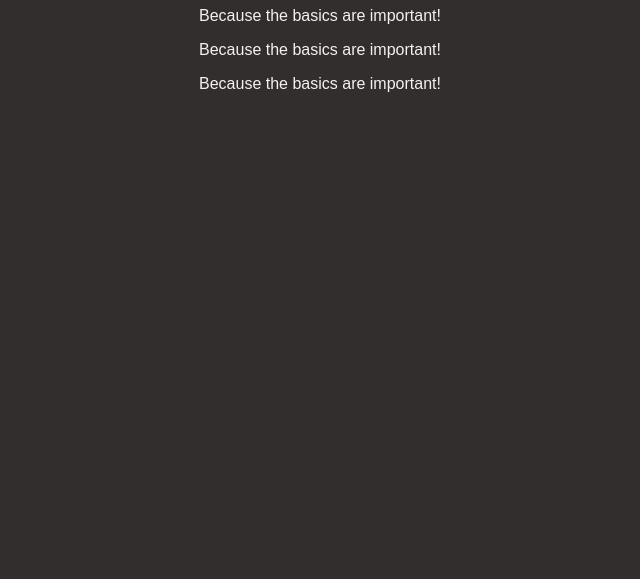
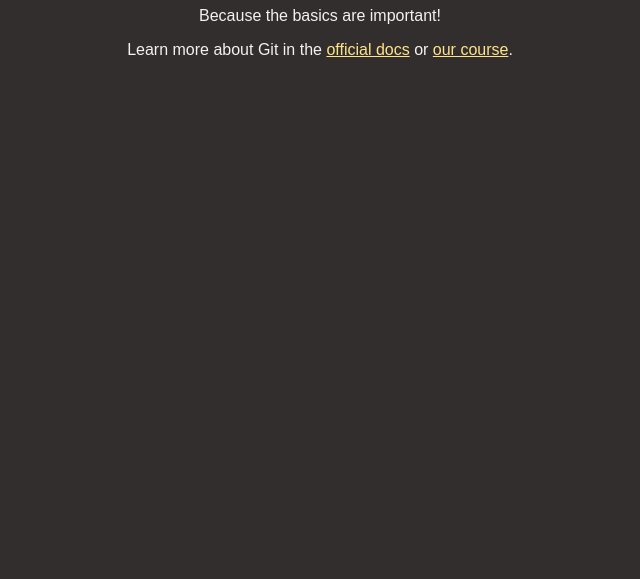
Before and after one commit to PressNK/github-crash-course, a plain HTML site: page index.html in a window 1280 px wide. Shown: the part 221-800 px from the top of the page, without its empty margins (320-960 px from the left). Drawn offline with Linux system fonts and the light colour scheme.

Commit message:
add mor links

```diff
--- a/index.html
+++ b/index.html
@@ -8,10 +8,17 @@
     <link rel="stylesheet" href="styles.css" />
   </head>
   <body>
-    <img id="logo" src="logo.png" alt="A logo that contains the word 'Git'" />
-    <h1>Git & GitHub Crash Course</h1>
-    <p>Because the basics are important!</p>
-    <p>Because the basics are important!</p>
-    <p>Because the basics are important!</p>
+    <header>
+      <img id="logo" src="logo.png" alt="A logo that contains the word 'Git'" />
+      <h1>Git & GitHub Crash Course</h1>
+    </header>
+    <main>
+      <p>Because the basics are important!</p>
+      <p>
+        Learn more about Git in the
+        <a href="https://git-scm.com/book/en/v2">official docs</a> or
+        <a href="https://acad.link/git">our course</a>.
+      </p>
+    </main>
   </body>
 </html>
--- a/styles.css
+++ b/styles.css
@@ -19,3 +19,7 @@ body {
 h1 {
   color: #e8d4b2;
 }
+
+a {
+  color: #fee389;
+}
```
